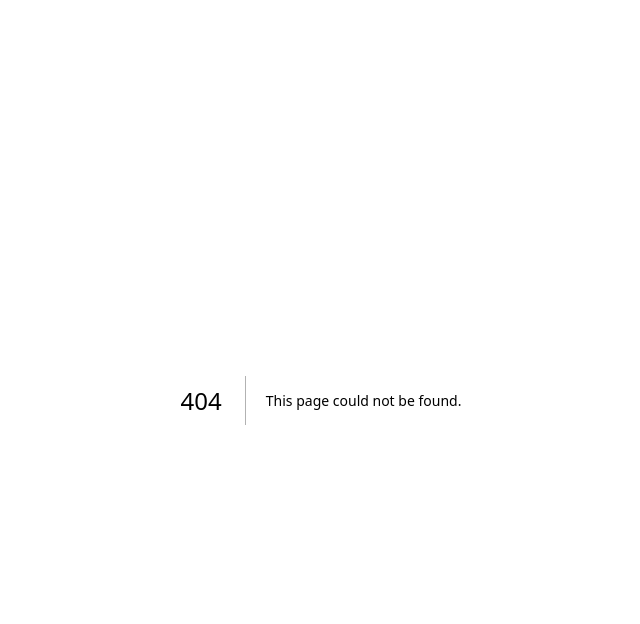
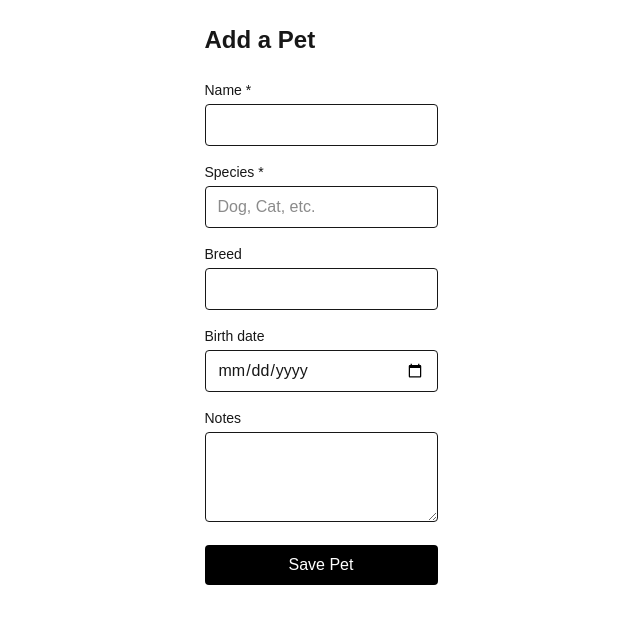
Before and after one commit to alexfilart/pet-app, a Next.js app: page /add-pet in a window 1280 px wide. Before the commit this address had no page. Shown: the top 624 px of the page, without its empty margins (319-959 px from the left). Built offline with nearby package versions, Linux system fonts and the light colour scheme; no server answers.

Commit message:
Add pet form connected to Supabase

```diff
--- /dev/null
+++ b/app/add-pet/page.js
@@ -0,0 +1,123 @@
+'use client'
+
+import { useState } from 'react'
+import { useRouter } from 'next/navigation'
+import { supabase } from '../../lib/supabaseClient'
+
+export default function AddPet() {
+  const router = useRouter()
+  const [form, setForm] = useState({
+    name: '',
+    species: '',
+    breed: '',
+    birth_date: '',
+    notes: '',
+  })
+  const [saving, setSaving] = useState(false)
+  const [error, setError] = useState(null)
+
+  function handleChange(e) {
+    setForm({ ...form, [e.target.name]: e.target.value })
+  }
+
+  async function handleSubmit(e) {
+    e.preventDefault()
+    setSaving(true)
+    setError(null)
+
+    const { error } = await supabase.from('pets').insert([
+      {
+        name: form.name,
+        species: form.species,
+        breed: form.breed || null,
+        birth_date: form.birth_date || null,
+        notes: form.notes || null,
+      },
+    ])
+
+    setSaving(false)
+
+    if (error) {
+      setError(error.message)
+      return
+    }
+
+    router.push('/')
+  }
+
+  return (
+    <main className="max-w-md mx-auto p-6">
+      <h1 className="text-2xl font-bold mb-6">Add a Pet</h1>
+
+      <form onSubmit={handleSubmit} className="flex flex-col gap-4">
+        <div>
+          <label className="block text-sm font-medium mb-1">Name *</label>
+          <input
+            type="text"
+            name="name"
+            value={form.name}
+            onChange={handleChange}
+            required
+            className="w-full border rounded px-3 py-2"
+          />
+        </div>
+
+        <div>
+          <label className="block text-sm font-medium mb-1">Species *</label>
+          <input
+            type="text"
+            name="species"
+            placeholder="Dog, Cat, etc."
+            value={form.species}
+            onChange={handleChange}
+            required
+            className="w-full border rounded px-3 py-2"
+          />
+        </div>
+
+        <div>
+          <label className="block text-sm font-medium mb-1">Breed</label>
+          <input
+            type="text"
+            name="breed"
+            value={form.breed}
+            onChange={handleChange}
+            className="w-full border rounded px-3 py-2"
+          />
+        </div>
+
+        <div>
+          <label className="block text-sm font-medium mb-1">Birth date</label>
+          <input
+            type="date"
+            name="birth_date"
+            value={form.birth_date}
+            onChange={handleChange}
+            className="w-full border rounded px-3 py-2"
+          />
+        </div>
+
+        <div>
+          <label className="block text-sm font-medium mb-1">Notes</label>
+          <textarea
+            name="notes"
+            value={form.notes}
+            onChange={handleChange}
+            className="w-full border rounded px-3 py-2"
+            rows={3}
+          />
+        </div>
+
+        {error && <p className="text-red-600 text-sm">{error}</p>}
+
+        <button
+          type="submit"
+          disabled={saving}
+          className="bg-black text-white rounded px-4 py-2 disabled:opacity-50"
+        >
+          {saving ? 'Saving...' : 'Save Pet'}
+        </button>
+      </form>
+    </main>
+  )
+}
--- /dev/null
+++ b/lib/supabaseClient.js
@@ -0,0 +1,6 @@
+import { createClient } from '@supabase/supabase-js'
+
+const supabaseUrl = process.env.NEXT_PUBLIC_SUPABASE_URL
+const supabaseKey = process.env.NEXT_PUBLIC_SUPABASE_ANON_KEY
+
+export const supabase = createClient(supabaseUrl, supabaseKey)
--- a/package.json
+++ b/package.json
@@ -9,6 +9,7 @@
     "lint": "eslint"
   },
   "dependencies": {
+    "@supabase/supabase-js": "^2.112.2",
     "next": "16.3.0",
     "react": "19.2.8",
     "react-dom": "19.2.8"
```
Also changed, not shown: 1 other file (tests, documents, lock files or other folders).
